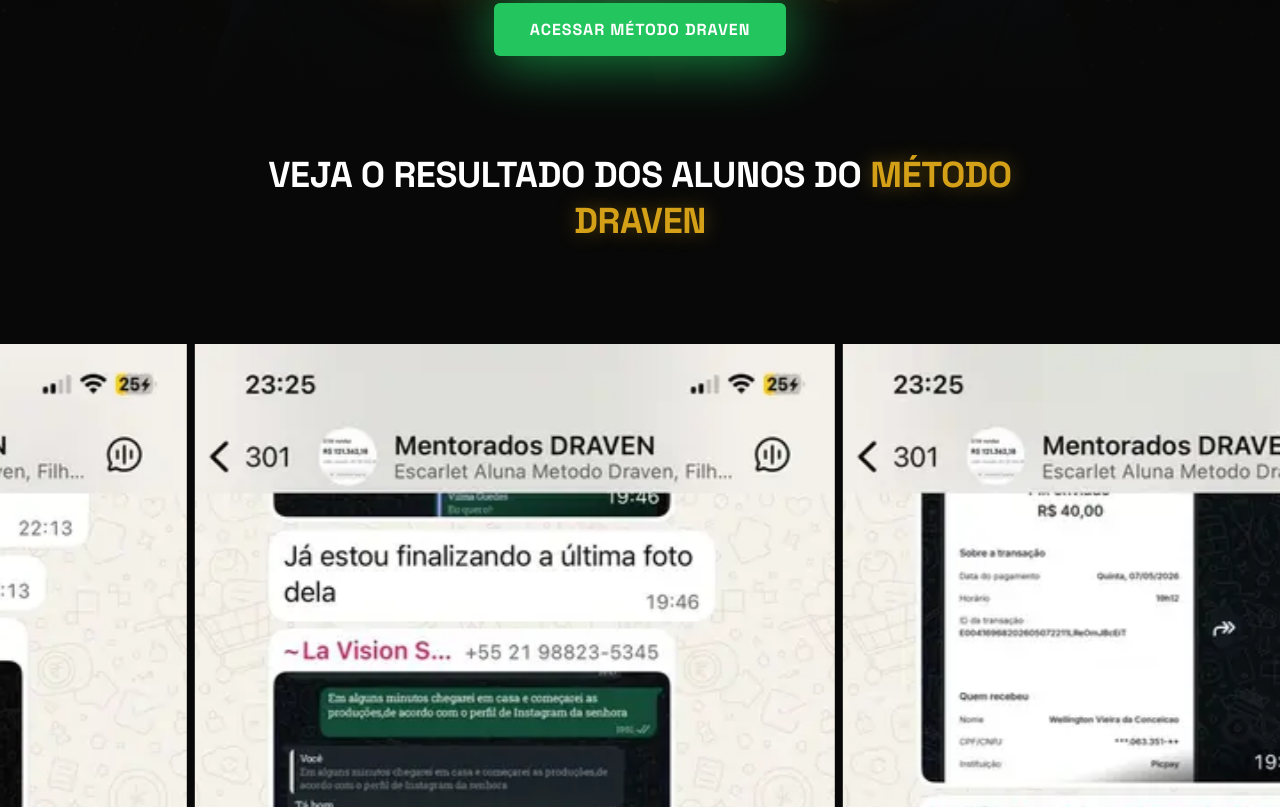
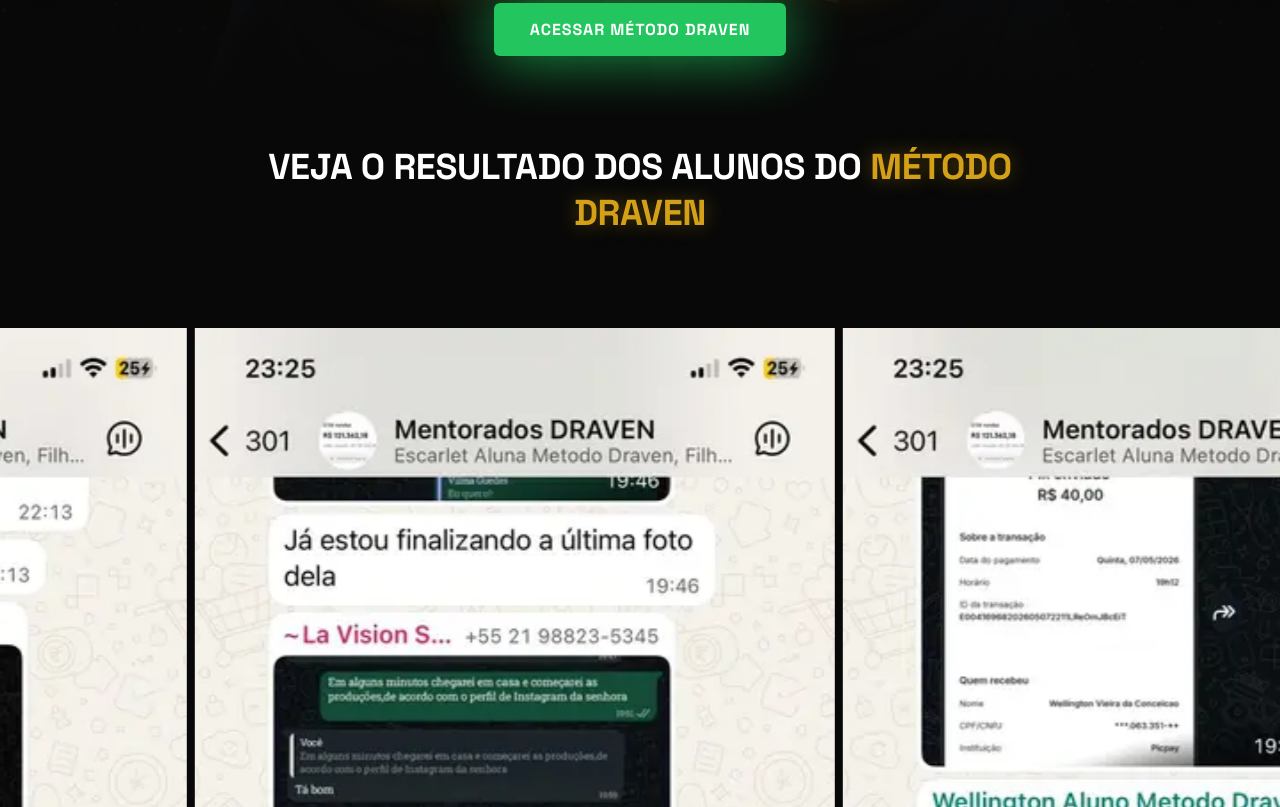
Before and after one commit to obrsinbrs-afk/draven, a plain HTML site: page index.html in a window 1280 px wide. Shown: the part 953-1760 px from the top of the page. Drawn offline with Linux system fonts and the light colour scheme.

Commit message:
fix: titulo mais perto do carousel

```diff
--- a/index.html
+++ b/index.html
@@ -906,12 +906,12 @@
   <div class="page-wrapper">
 
     <!-- TÍTULO ALUNOS -->
-    <h2 class="proof-heading" style="text-align:center; margin-top:48px; padding: 0 20px;">Veja o resultado dos alunos do <span>Método Draven</span></h2>
+    <h2 class="proof-heading" style="text-align:center; margin-top:40px; padding: 0 20px;">Veja o resultado dos alunos do <span>Método Draven</span></h2>
 
   </div><!-- fecha page-wrapper temporariamente -->
 
   <!-- CARROSSEL DIRETO NO BODY SEM CONTAINER -->
-  <div class="carousel-section">
+  <div class="carousel-section" style="margin-top:12px;">
     <div class="carousel-track">
       <img class="carousel-img" src="assets/feedback-1.webp" alt="Feedback aluno">
       <img class="carousel-img" src="assets/feedback-2.webp" alt="Feedback aluno">
```
